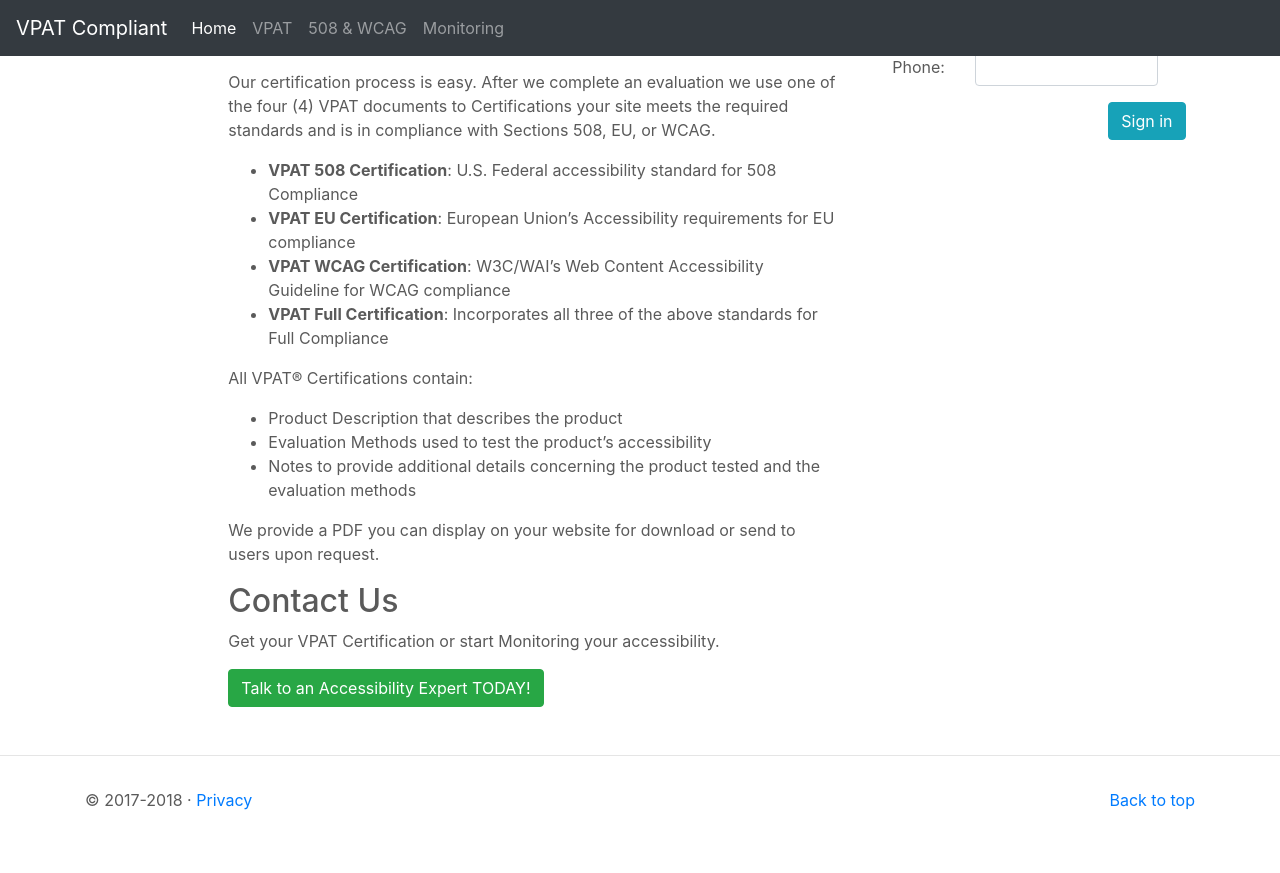
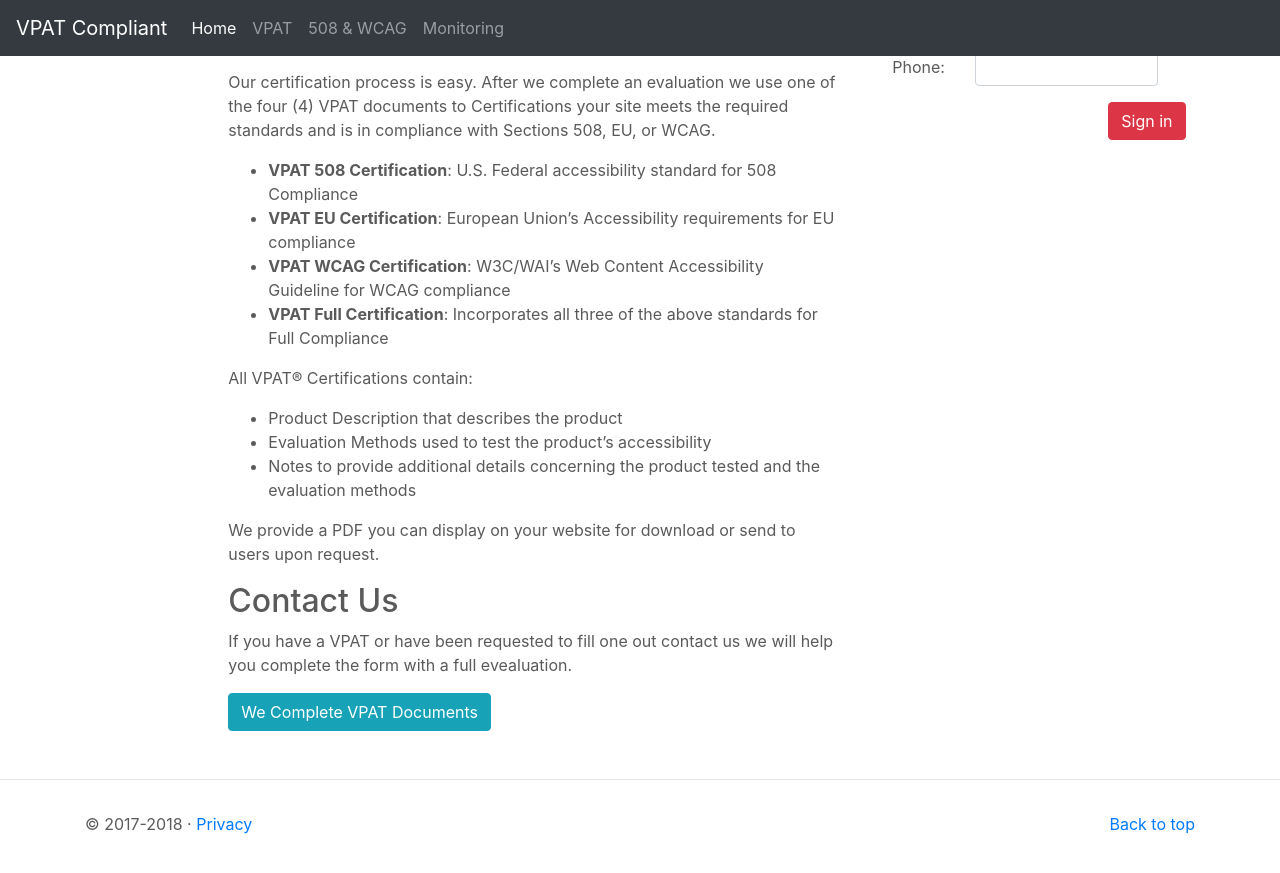
Before and after one commit to Kaffeianted-Kodemonkey/VPAT-Compliant, a Jekyll site: the page built from VPAT.html, in a window 1280 px wide and 900 px high, scrolled down 888 px. Shown: the top 873 px of the window. Built offline with Jekyll 4.4.1, drawn with Linux system fonts in a browser that asks for light colours; comment, search, counter and statistics services are not loaded.

Commit message:
update site

```diff
--- a/508.html
+++ b/508.html
@@ -41,5 +41,5 @@
 
 <h2>Contact Us</h2>
 
-<p>Get your VPAT Certification or start Monitoring your accessibility.</p>
-<p><a class="btn btn-md btn-success" href="https://kaffeinatedkodemonkey.youcanbook.me/" target="_blank" role="button">Talk to an Accessibility Expert TODAY!</a></p>
+<p>VPAT Certification and Evaluations. Will your site pass the WCAG standards? Find out and start fixing them <span class="text-uppercase text-danger">TODAY</span>!</p>
+<p><a class="btn btn-md btn-info" href="https://kaffeinatedkodemonkey.youcanbook.me/" target="_blank" role="button">Talk to an Accessibility Expert TODAY!</a></p>
--- a/Monitoring.html
+++ b/Monitoring.html
@@ -35,4 +35,4 @@
 <h2>Contact Us</h2>
 
 <p>Start Monitoring your accessibility and get a VPAT Certified.</p>
-<p><a class="btn btn-md btn-success" href="https://kaffeinatedkodemonkey.youcanbook.me/" target="_blank" role="button">Talk to an Accessibility Expert TODAY!</a></p>
+<p><a class="btn btn-md btn-info" href="https://kaffeinatedkodemonkey.youcanbook.me/" target="_blank" role="button">Talk to an Accessibility Expert TODAY!</a></p>
--- a/VPAT.html
+++ b/VPAT.html
@@ -44,5 +44,5 @@
 
 <h2>Contact Us</h2>
 
-<p>Get your VPAT Certification or start Monitoring your accessibility.</p>
-<p><a class="btn btn-md btn-success" href="https://kaffeinatedkodemonkey.youcanbook.me/" target="_blank" role="button">Talk to an Accessibility Expert TODAY!</a></p>
+<p>If you have a VPAT or have been requested to fill one out contact us we will help you complete the form with a full evealuation.</p>
+<p><a class="btn btn-md btn-info" href="https://kaffeinatedkodemonkey.youcanbook.me/" target="_blank" role="button">We Complete VPAT Documents</a></p>
--- a/_includes/VPAT-Brochure.html
+++ b/_includes/VPAT-Brochure.html
@@ -47,7 +47,7 @@
       <div class="clear">
         <div class="form-group row">
           <div class="col-3 offset-9">
-            <button type="submit" value="Subscribe" name="subscribe" id="mc-embedded-subscribe" class="btn btn-info">Sign in</button>
+            <button type="submit" value="Subscribe" name="subscribe" id="mc-embedded-subscribe" class="btn btn-danger">Sign in</button>
           </div>
         </div>
       </div>
--- a/_includes/Web-Accessibility-Brochure.html
+++ b/_includes/Web-Accessibility-Brochure.html
@@ -47,7 +47,7 @@
        <div class="clear">
          <div class="form-group row">
           <div class="col-3 offset-9">
-             <button type="submit" value="Subscribe" name="subscribe" id="mc-embedded-subscribe" class="btn btn-info">Sign in</button>
+             <button type="submit" value="Subscribe" name="subscribe" id="mc-embedded-subscribe" class="btn btn-danger">Sign in</button>
            </div>
          </div>
        </div>
```
Also changed, not shown: _includes/index.html (+34 -16 lines), assets/images/SECTION508-705x382.png (added).
